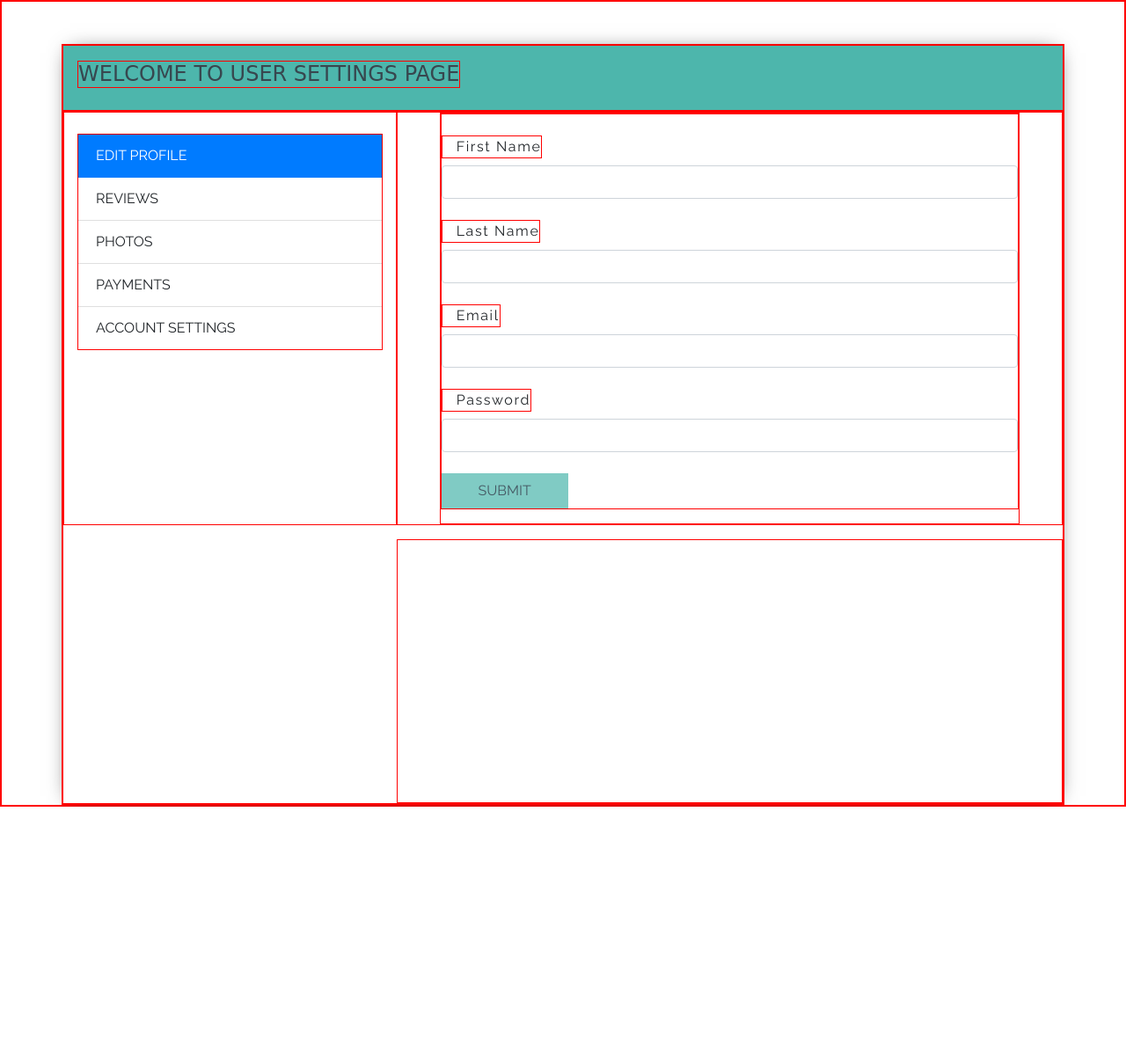
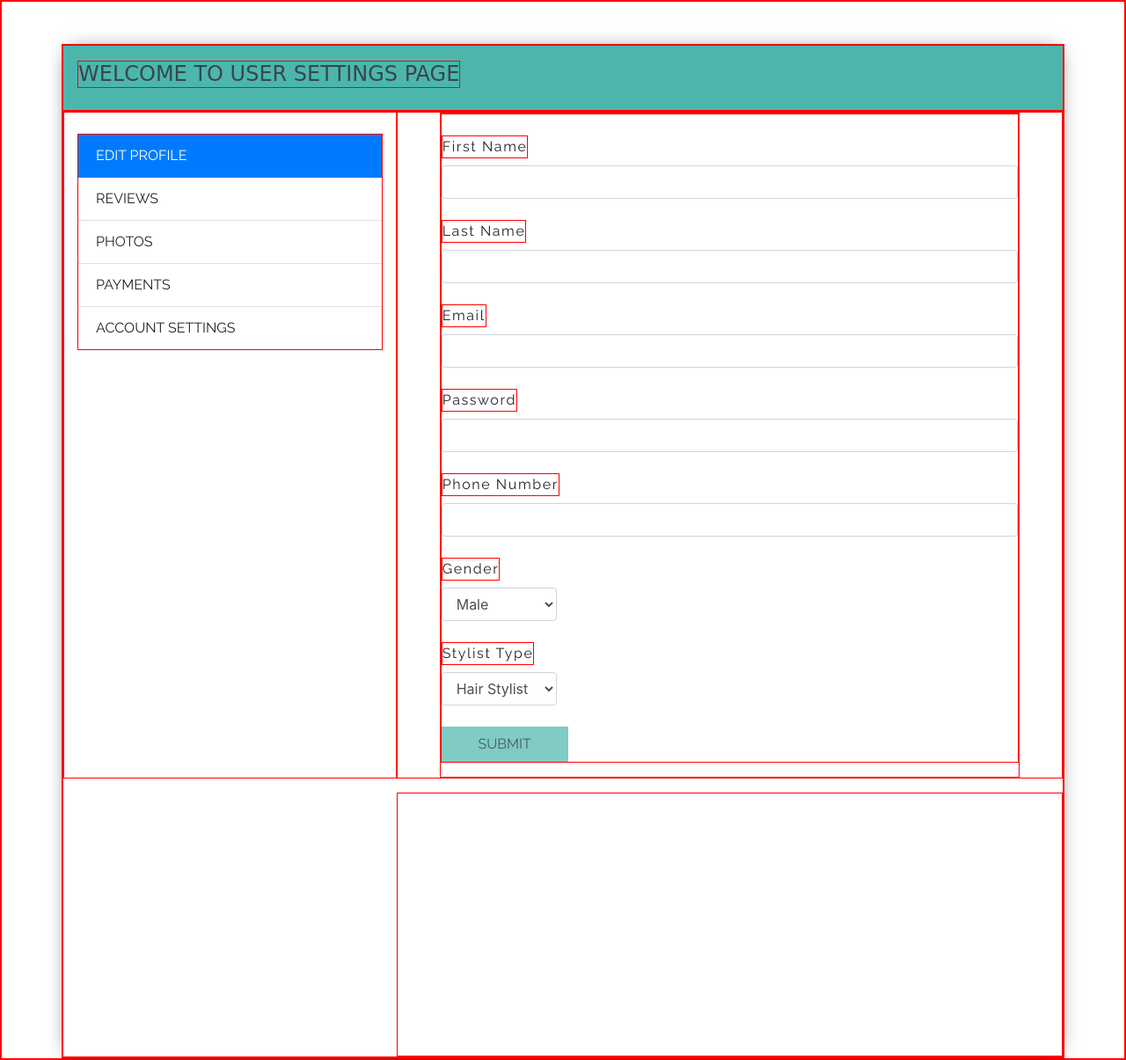
Before and after one commit to TheBigRed/Stylista, a Django app: page /usersettings/ in a window 1280 px wide. Shown: the whole page at 88% size. Before the commit the page ends 917 px from the top, so only its background shows below. Run offline with Django 3.2, Linux system fonts and the light colour scheme; some libraries are stand-ins or nearby versions; some web fonts are replaced.

Commit message:
Add options to edit profile
*Remove padding on labels
*Add select options for gender and stylist type

```diff
--- a/core/templates/core/main.html
+++ b/core/templates/core/main.html
@@ -149,7 +149,6 @@
             </div>
         </div>
     </div>
-
     <script src="https://code.jquery.com/jquery-3.3.1.min.js" integrity="sha256-FgpCb/KJQlLNfOu91ta32o/NMZxltwRo8QtmkMRdAu8=" crossorigin="anonymous"></script>
     <script src="https://cdnjs.cloudflare.com/ajax/libs/popper.js/1.14.3/umd/popper.min.js" integrity="sha384-ZMP7rVo3mIykV+2+9J3UJ46jBk0WLaUAdn689aCwoqbBJiSnjAK/l8WvCWPIPm49" crossorigin="anonymous"></script>
     <script src="https://stackpath.bootstrapcdn.com/bootstrap/4.1.1/js/bootstrap.min.js" integrity="sha384-smHYKdLADwkXOn1EmN1qk/HfnUcbVRZyYmZ4qpPea6sjB/pTJ0euyQp0Mk8ck+5T" crossorigin="anonymous"></script>
--- a/usersettings/templates/usersettings/settings.html
+++ b/usersettings/templates/usersettings/settings.html
@@ -26,14 +26,29 @@
             <div class="col-12 col-lg-8 pl-5 pr-5">
                 <form>
                     <div class="form-group">
-                        <label class="font-rale pl-3 mt-4">First Name</label>
+                        <label class="font-rale mt-4">First Name</label>
                         <input type="text" name="firstname" class="form-control" id="firstname">
-                        <label class="font-rale pl-3 mt-4">Last Name</label>
+                        <label class="font-rale mt-4">Last Name</label>
                         <input type="text" name="firstname" class="form-control" id="lastname">
-                        <label class="font-rale pl-3 mt-4">Email</label>
+                        <label class="font-rale mt-4">Email</label>
                         <input type="text" name="firstname" class="form-control" id="lastname">
-                        <label class="font-rale pl-3 mt-4">Password</label>
+                        <label class="font-rale mt-4">Password</label>
                         <input type="text" name="firstname" class="form-control" id="lastname">
+                        <label class="font-rale mt-4">Phone Number</label>
+                        <input type="text" name="firstname" class="form-control" id="lastname">
+                        <label class="font-rale mt-4">Gender</label>
+                        <select style="width:20%;" class="form-control" id="exampleFormControlSelect1">
+                            <option>Male</option>
+                            <option>Female</option>
+                        </select>
+                        <label class="font-rale mt-4">Stylist Type</label>
+                        <select style="width:20%;" class="form-control" id="exampleFormControlSelect1">
+                            <option>Hair Stylist</option>
+                            <option>Makeup</option>
+                            <option>MUAH</option>
+                            <option>Barber</option>
+                            <option></option>
+                        </select>
                         <br/>
                         <button class="btn btn-primary btn-lg primary-btns" type="submit">SUBMIT</button>
                     </div>
```
